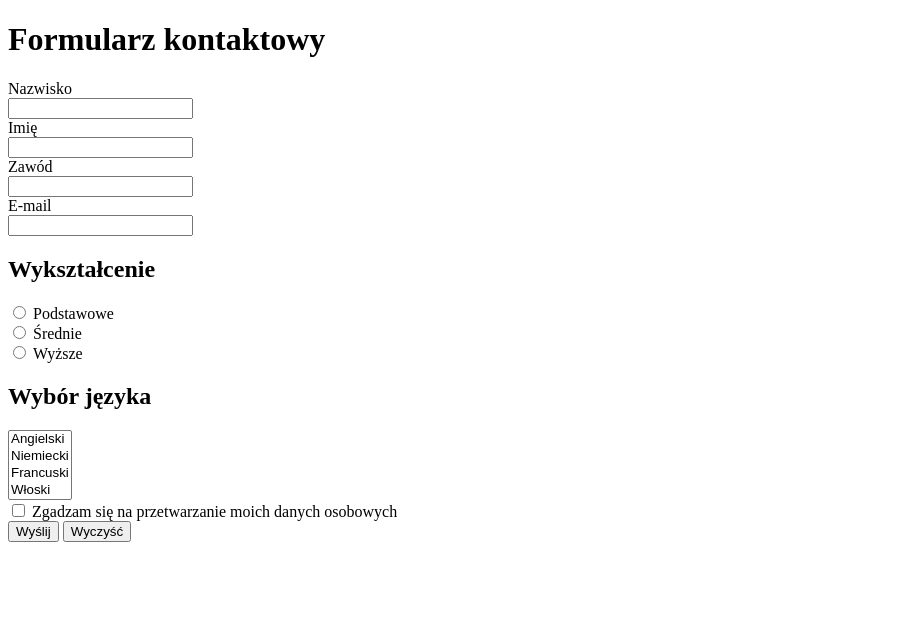
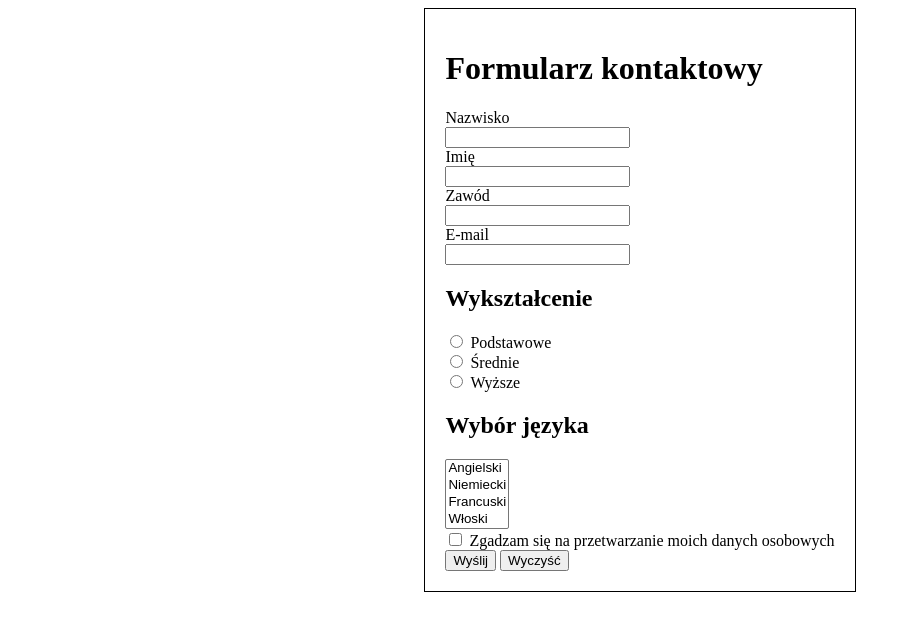
Before and after one commit to Wolfyxon/web-for-school, a PHP site: page / in a window 1280 px wide. Shown: the top 631 px of the page, without its empty margins (0-911 px from the left). Run offline with PHP 8.4, Linux system fonts and the light colour scheme.

Commit message:
Styled the form

```diff
--- a/highSchool/3/ProgramowanieAplikacjiInternetowych/29.11.2024/style.css
+++ b/highSchool/3/ProgramowanieAplikacjiInternetowych/29.11.2024/style.css
@@ -1,3 +1,10 @@
+form {
+    border: 1px solid black;
+    width: fit-content;
+    margin: 0 auto;
+    padding: 20px;
+}
+
 label {
     display: block;
 }
```
